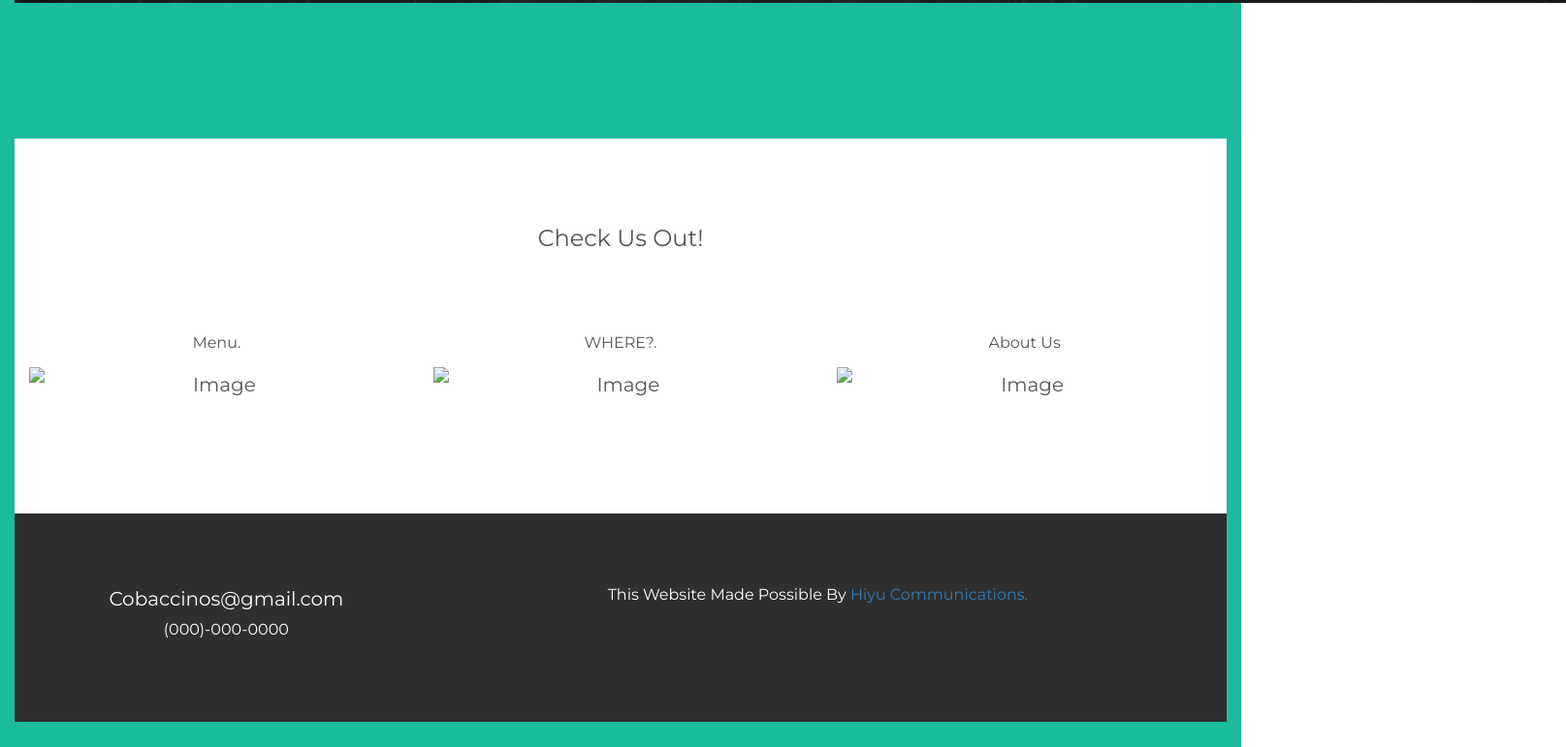
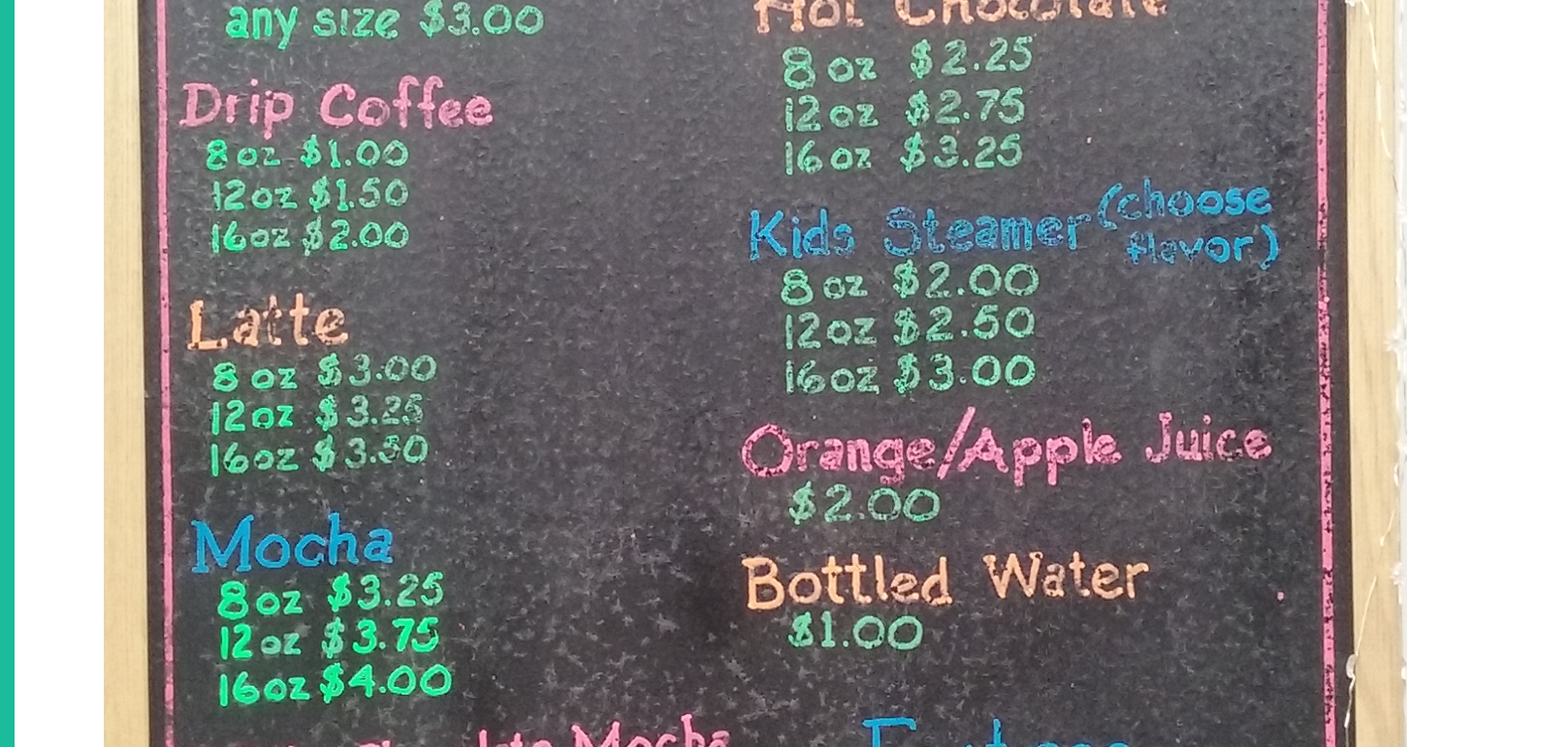
Before and after one commit to ScribbleBandit/docs, a plain HTML site: page menu.html in a window 1280 px wide. Shown: the part 1145-1916 px from the top of the page at 97% size, 1615 px wide, since content can reach past the window. Drawn offline with nearby package versions, Linux system fonts and the light colour scheme.

Commit message:
Add files via upload

```diff
--- a/menu.html
+++ b/menu.html
@@ -79,41 +79,24 @@
 <div class="container-fluid bg-1 text-center">
   <h2 class="margin">Menu</h2>
 <!-- An image of the menu will be easier to update-->
-  <img src="substitute menu.jpg" alt="menu photo"  class= "span4" >
+  <img src="menu 12-16.jpg" alt="menu photo"   >
 	<div class="container-fluid bg-6 text-center">
 
 </div>
 
 
 
-<!-- Third Container (Grid) -->
-<div class="container-fluid bg-3 text-center">
-  <h3 class="margin">Check Us Out!</h3><br>
-  <div class="row">
-    <div class="col-sm-4">
-      <p>Menu.</p>
-      <img src="birds1.jpg" class="img-responsive margin" style="width:100%" alt="Image">
-    </div>
-    <div class="col-sm-4">
 
-
-	<!-- I want to put a google map plugin here -->
-      <p>WHERE?.</p>
-      <img src="birds2.jpg" class="img-responsive margin" style="width:100%" alt="Image">
-    </div>
-    <div class="col-sm-4">
-      <p>About Us</p>
-      <img src="birds3.jpg" class="img-responsive margin" style="width:100%" alt="Image">
-    </div>
-  </div>
-</div>
 
 <!-- Footer -->
 <footer class="container-fluid bg-4 text-center">
 	<div class="col-sm-4">
-		Cobaccinos@gmail.com
-		<p>(000)-000-0000</p>
+		Coba_mastin@yahoo.com
+		<p>(253)-514-3996
+			282332 U.S. HWY 101 Port Townsend, WA 98368
+		</p>
 	</div>
+	<p>  </p>
   <p>This Website Made Possible By <a href="http://www.hiyuaudio.org">Hiyu Communications.</a></p>
 </footer>
 
```
Also changed, not shown: index.html (+2 -2 lines), menu 12-16.jpg (added).
